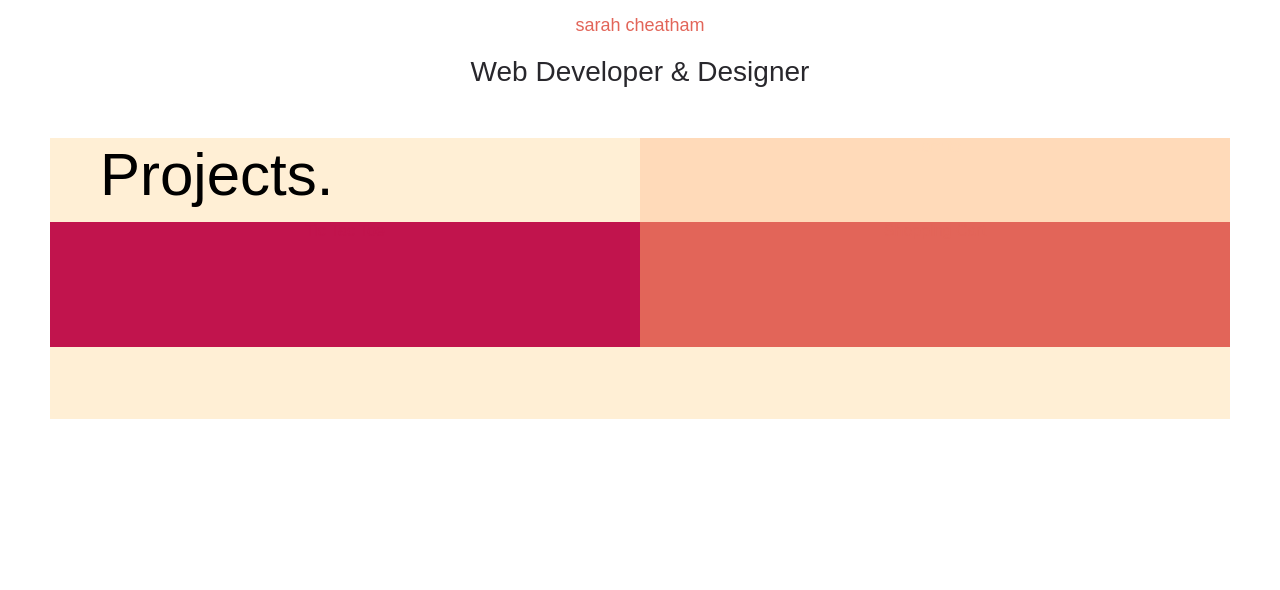
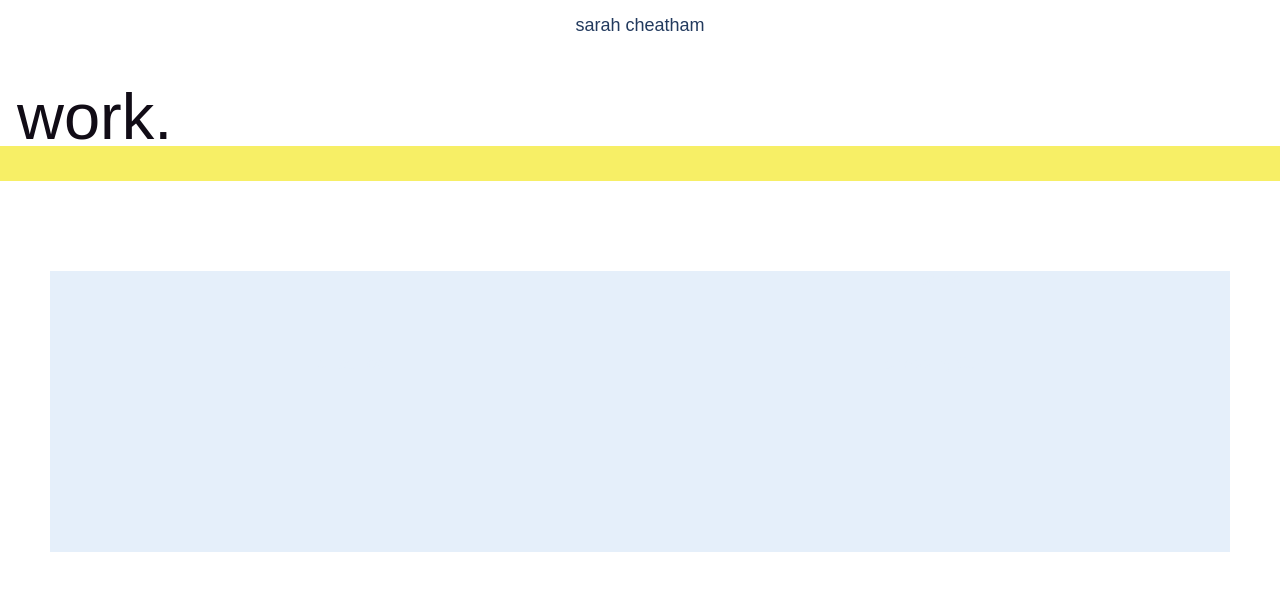
Before and after one commit to sarahcheatham/portfolio, a React (Create React App) app: page / in a window 1280 px wide. Shown: the top 590 px of the page. Built offline with nearby package versions, Linux system fonts and the light colour scheme.

Commit message:
layout change

```diff
--- a/src/App.css
+++ b/src/App.css
@@ -4,12 +4,12 @@
 /* css for header link at top of page */
 h2 > a {
   position: relative;
-  color: #e26559;
+  color: #223A5E;
   text-decoration: none;
 }
 
 h2 > a:hover {
-  color: #e26559;
+  color: #223A5E;
 }
 
 h2 > a:before {
@@ -19,7 +19,7 @@ h2 > a:before {
   height: .5px;
   bottom: 0;
   left: 0;
-  background-color: #e26559;
+  background-color: #223A5E;
   visibility: hidden;
   -webkit-transform: scaleX(0);
   transform: scaleX(0);
@@ -41,23 +41,37 @@ h2 > a:hover:before{
 }
 /* end of header css */
 
-.headerContent {
-  font-family: pacifico, sans-serif;
-  font-style: normal;
-  font-weight: 300;
-  font-size : 28px;
-  color: #28272c;
-  margin-top: 20px;
+
+.workcontainer {
+  width: 100%;
+  height: 200px;
 
 }
-/* end of header content */
+.projectsH1 {
+  position: absolute;
+  top: 35px;
+  left: 17px;
+  font-family: quasimoda, sans-serif;
+  font-style: normal;
+  font-weight: 400;
+  font-size: 65px;
+  color: #110c16;
+
+}
+.yellowBar {
+  width: 100%;
+  height: 35px;
+  background-color: rgb(247, 239, 102);
+  position: relative;
+  top: 95px;
+}
 
 .projectsContainer {
   display: grid;
   grid-template-columns: 50% 50%;
   grid-template-rows: 30% 30%;
-  background-color:#FFEFD5;
-  margin-top: 50px;
+  background-color:rgb(229, 239, 250);
+  margin-top: 20px;
   margin-left: 50px;
   margin-right: 50px;
 }
@@ -70,7 +84,7 @@ h2 > a:hover:before{
   font-family: pacifico, sans-serif;
   font-style: normal;
   font-weight: 300;
-  color: #FFEFD5;
+  color: rgb(229, 239, 250);
 }
 
 .llamito {
@@ -81,8 +95,8 @@ h2 > a:hover:before{
   font-family: pacifico, sans-serif;
   font-style: normal;
   font-weight: 300;
-  background-color: #FFDAB9;
-  color: #FFDAB9;
+  background-color: rgb(229, 239, 250);
+  color: rgb(229, 239, 250);
 }
 
 .tictactoe {
@@ -94,8 +108,8 @@ h2 > a:hover:before{
   font-family: pacifico, sans-serif;
   font-style: normal;
   font-weight: 300;
-  background-color: #c1144d;
-  color: #c1144d;
+  background-color: rgb(229, 239, 250);
+  color: rgb(229, 239, 250);
 }
 
 .shoppingCart {
@@ -107,21 +121,10 @@ h2 > a:hover:before{
   font-family: pacifico, sans-serif;
   font-style: normal;
   font-weight: 300;
-  background-color: #e26559;
-  color: #e26559;
-}
-
-.projectsHeader {
-  position: absolute;
-  left: 100px;
-  top: 100px;
-}
-.projectsH1 {
-  font-family: quimby-mayoral, sans-serif;
-  font-style: normal;
-  font-weight: 400;
-  font-size: 60px;
+  background-color: rgb(229, 239, 250);
+  color: rgb(229, 239, 250);
 }
 
 
+
 @import url("https://use.typekit.net/ejt4bja.css");
--- a/src/App.js
+++ b/src/App.js
@@ -1,7 +1,6 @@
 import React, { Component } from 'react';
 import './App.css';
 import Header from './header.js';
-import HeaderContent from './headercontent.js';
 import Projects from './projects.js';
 import ProjectsHeader from './projectsheader.js';
 
@@ -10,7 +9,6 @@ class App extends Component {
     return (
       <div className="App">
         <Header/>
-        <HeaderContent/>
         <ProjectsHeader/>
         <Projects/>
       </div>
--- a/src/projectsheader.js
+++ b/src/projectsheader.js
@@ -4,8 +4,9 @@ import './App.css';
 export default class ProjectHeader extends React.Component{
     render(){
         return(
-            <div className="projectsHeader">
-                <h1 className="projectsH1">Projects.</h1>
+            <div className="workcontainer">
+                <div className="yellowBar"></div>
+                <h1 className="projectsH1">work.</h1>
             </div>
         );
     }
```
